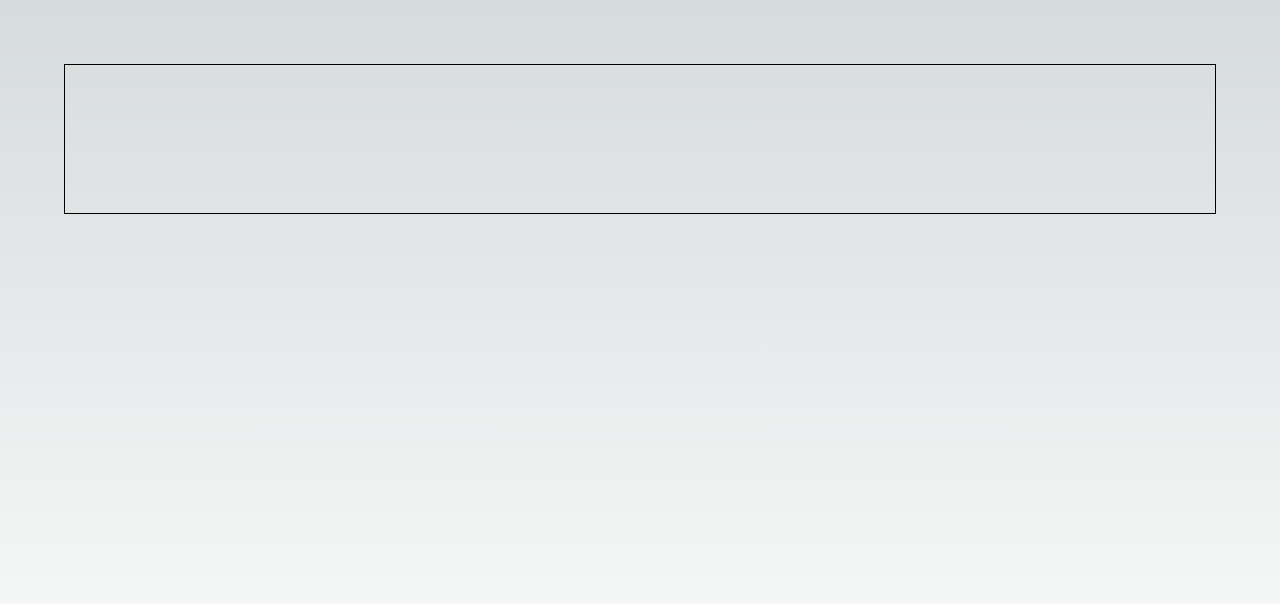
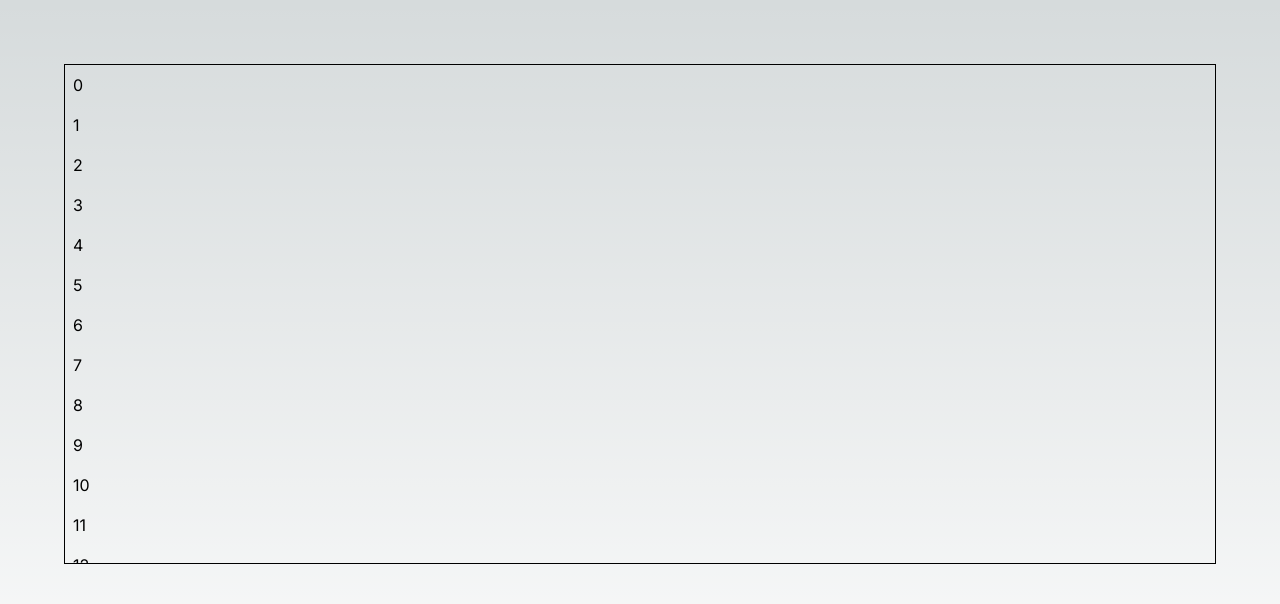
Before and after one commit to gmahima/virtual-lists, a Next.js app: page /static/virtual-own in a window 1280 px wide. Shown: the top 604 px of the page. Built offline with nearby package versions, Linux system fonts and the light colour scheme.

Commit message:
infinite list working

```diff
--- a/src/app/static/virtual-own/List3.tsx
+++ b/src/app/static/virtual-own/List3.tsx
@@ -5,9 +5,35 @@ const overscan = 20; // Number of extra items to render before the visible range
 
 //@ts-ignore
 export const List = ({list, Item, windowHeight, itemHeight, overscan}) => {
-  return (
-    <ul>
-      <li className="absolute top-[500px]">hi</li>
-    </ul>
-  );
+    const [scrollTop, setScrollTop] = useState(0);
+    const startIndex = Math.floor(scrollTop / itemHeight);
+    const paddedStartIndex = Math.max(0, startIndex - overscan);
+    const endIndex = Math.ceil((scrollTop + windowHeight) / itemHeight);
+    const paddedEndIndex = Math.min(list.length, endIndex + overscan);
+    const generateRows = () => {
+      return list
+        .slice(paddedStartIndex, paddedEndIndex)
+        .map((item, itemIndex) => (
+          <Item
+            key={item}
+            className={"absolute"}
+            style={{
+              top: itemIndex * itemHeight,
+            }}
+          >
+            {item}
+          </Item>
+        ));
+    };
+    return (
+      <ul
+        className="border border-black h-[500px] overflow-auto relative"
+        onScroll={(e) => {
+          console.log(e.currentTarget.scrollTop);
+          setScrollTop(e.currentTarget.scrollTop);
+        }}
+      >
+        {generateRows()}
+      </ul>
+    );
 };
--- a/src/app/static/virtual-own/page.tsx
+++ b/src/app/static/virtual-own/page.tsx
@@ -53,15 +53,13 @@ export default function Static() {
   };
   return (
     <div className="h-screen p-16">
-      <div className="border border-black h-[150px] overflow-auto relative">
-        <List
-          overscan={4}
-          windowHeight={160}
-          itemHeight={40}
-          list={items}
-          Item={Item}
-        />
-      </div>
+      <List
+        overscan={10}
+        windowHeight={500}
+        itemHeight={40}
+        list={items}
+        Item={Item}
+      />
     </div>
   );
 }
```
